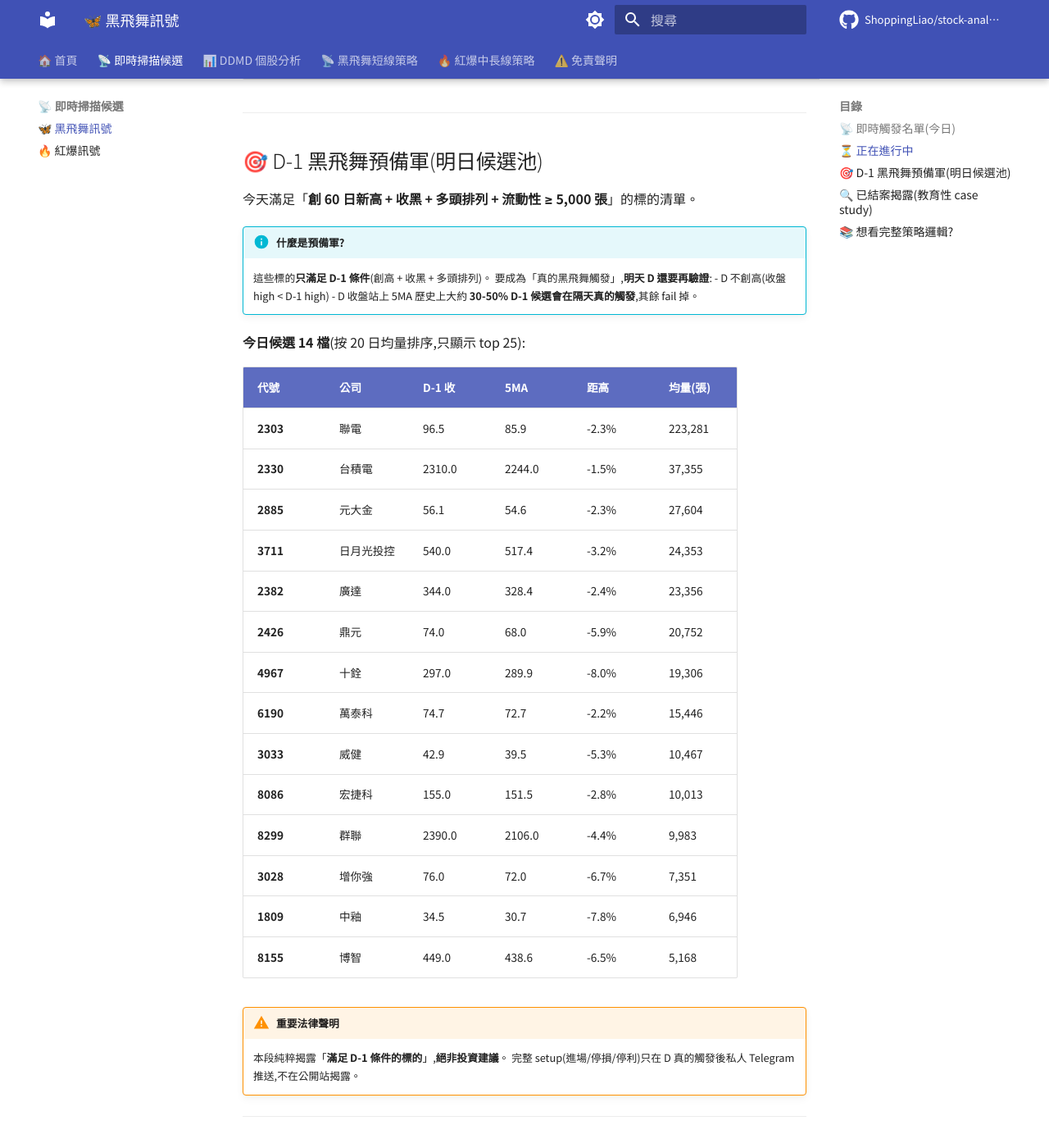
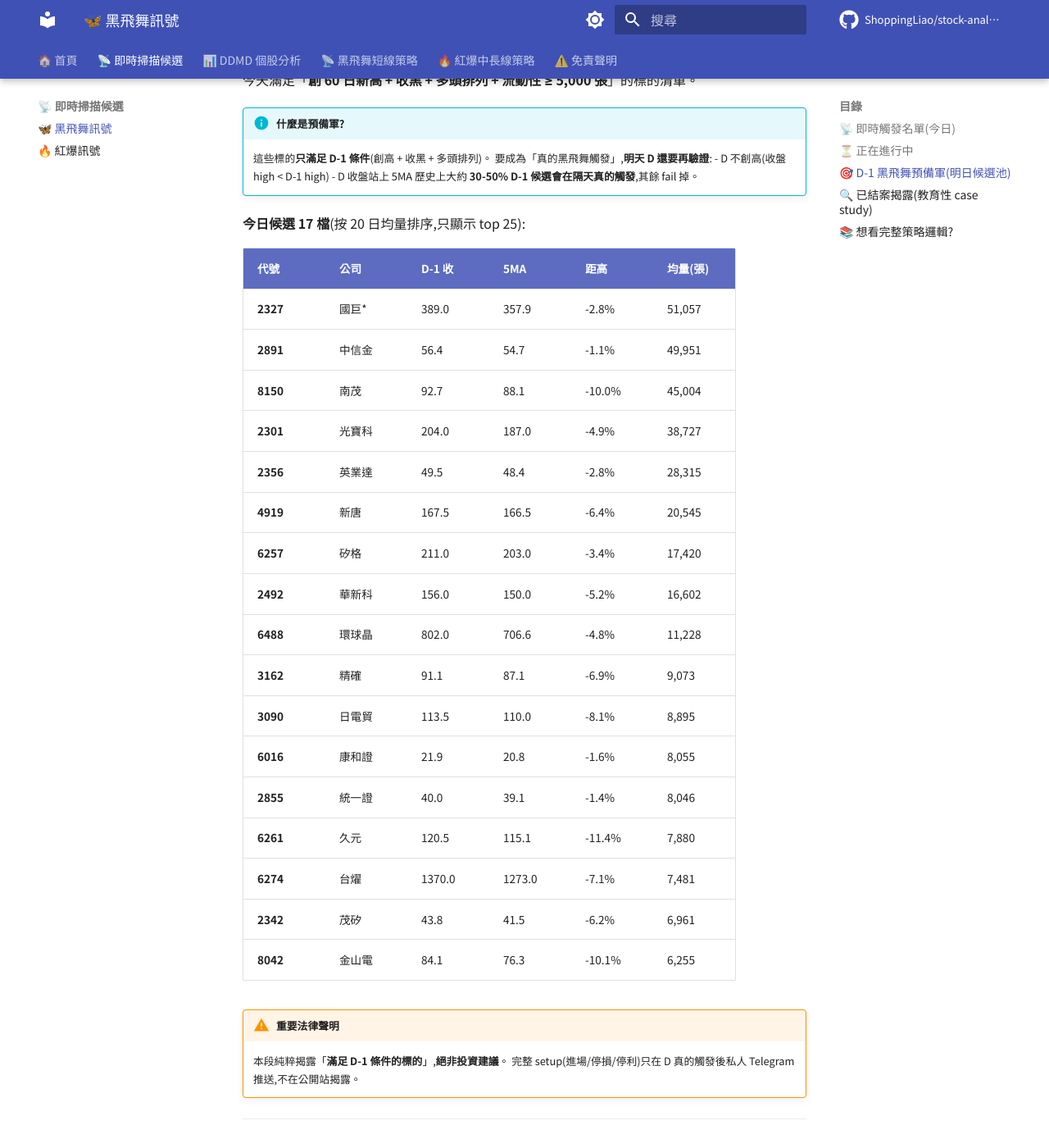
Before and after one commit to ShoppingLiao/stock-analysis-public, an MkDocs documentation site: the page built from docs/signals_black_butterfly.md, in a window 1280 px wide and 1400 px high, scrolled down 1538 px. Shown: the whole window at 82% size. Built offline with MkDocs 1.6.1 and Material for MkDocs 9.7.7, drawn with Linux system fonts in a browser that asks for light colours; comment, search, counter and statistics services are not loaded; some of the changed text lies outside the part shown.

Commit message:
docs(signals): update BB + RB (2026-05-08)

```diff
--- a/docs/signals_black_butterfly.md
+++ b/docs/signals_black_butterfly.md
@@ -32,11 +32,9 @@
 
 | 觸發日 | 代號 | 公司 | TDMD | 進場 | 最新 % | MFE | MAE | 狀態 |
 |--------|------|------|------|------|--------|-----|-----|------|
-| 2026-05-07 | **3042** | 晶技 | **2.25/4** | 162.50 | — | — | — | ⏸️ 待入場 |
-| 2026-05-07 | **6451** | 訊芯-KY | **1.75/4** | 488.00 | — | — | — | ⏸️ 待入場 |
-| 2026-05-07 | **2345** | 智邦 | **0.75/4** | 2550.00 | — | — | — | ⏸️ 待入場 |
-| 2026-05-07 | **1560** | 中砂 | **1.00/4** | 579.00 | — | — | — | ⏸️ 待入場 |
-| 2026-05-06 | **6147** | 頎邦 | **2.75/4** | 175.50 | +9.69% | +9.69% | 5.41% | 🔵 追蹤中 |
+| 2026-05-07 | **3042** | 晶技 | **2.25/4** | 162.50 | -5.23% | +3.38% | -8.92% | 🔵 追蹤中 |
+| 2026-05-07 | **2345** | 智邦 | **0.75/4** | 2550.00 | -6.86% | +-4.90% | -9.61% | 🔵 追蹤中 |
+| 2026-05-07 | **1560** | 中砂 | **1.00/4** | 579.00 | -1.21% | +6.56% | -1.90% | 🔵 追蹤中 |
 
 
 ---
@@ -52,24 +50,27 @@
     - D 收盤站上 5MA
     歷史上大約 **30-50% D-1 候選會在隔天真的觸發**,其餘 fail 掉。
 
-**今日候選 14 檔**(按 20 日均量排序,只顯示 top 25):
+**今日候選 17 檔**(按 20 日均量排序,只顯示 top 25):
 
 | 代號 | 公司 | D-1 收 | 5MA | 距高 | 均量(張) |
 |------|------|--------|-----|------|---------|
-| **2303** | 聯電 | 96.5 | 85.9 | -2.3% | 223,281 |
-| **2330** | 台積電 | 2310.0 | 2244.0 | -1.5% | 37,355 |
-| **2885** | 元大金 | 56.1 | 54.6 | -2.3% | 27,604 |
-| **3711** | 日月光投控 | 540.0 | 517.4 | -3.2% | 24,353 |
-| **2382** | 廣達 | 344.0 | 328.4 | -2.4% | 23,356 |
-| **2426** | 鼎元 | 74.0 | 68.0 | -5.9% | 20,752 |
-| **4967** | 十銓 | 297.0 | 289.9 | -8.0% | 19,306 |
-| **6190** | 萬泰科 | 74.7 | 72.7 | -2.2% | 15,446 |
-| **3033** | 威健 | 42.9 | 39.5 | -5.3% | 10,467 |
-| **8086** | 宏捷科 | 155.0 | 151.5 | -2.8% | 10,013 |
-| **8299** | 群聯 | 2390.0 | 2106.0 | -4.4% | 9,983 |
-| **3028** | 增你強 | 76.0 | 72.0 | -6.7% | 7,351 |
-| **1809** | 中釉 | 34.5 | 30.7 | -7.8% | 6,946 |
-| **8155** | 博智 | 449.0 | 438.6 | -6.5% | 5,168 |
+| **2327** | 國巨* | 389.0 | 357.9 | -2.8% | 51,057 |
+| **2891** | 中信金 | 56.4 | 54.7 | -1.1% | 49,951 |
+| **8150** | 南茂 | 92.7 | 88.1 | -10.0% | 45,004 |
+| **2301** | 光寶科 | 204.0 | 187.0 | -4.9% | 38,727 |
+| **2356** | 英業達 | 49.5 | 48.4 | -2.8% | 28,315 |
+| **4919** | 新唐 | 167.5 | 166.5 | -6.4% | 20,545 |
+| **6257** | 矽格 | 211.0 | 203.0 | -3.4% | 17,420 |
+| **2492** | 華新科 | 156.0 | 150.0 | -5.2% | 16,602 |
+| **6488** | 環球晶 | 802.0 | 706.6 | -4.8% | 11,228 |
+| **3162** | 精確 | 91.1 | 87.1 | -6.9% | 9,073 |
+| **3090** | 日電貿 | 113.5 | 110.0 | -8.1% | 8,895 |
+| **6016** | 康和證 | 21.9 | 20.8 | -1.6% | 8,055 |
+| **2855** | 統一證 | 40.0 | 39.1 | -1.4% | 8,046 |
+| **6261** | 久元 | 120.5 | 115.1 | -11.4% | 7,880 |
+| **6274** | 台燿 | 1370.0 | 1273.0 | -7.1% | 7,481 |
+| **2342** | 茂矽 | 43.8 | 41.5 | -6.2% | 6,961 |
+| **8042** | 金山電 | 84.1 | 76.3 | -10.1% | 6,255 |
 
 !!! warning "重要法律聲明"
     本段純粹揭露「**滿足 D-1 條件的標的**」,**絕非投資建議**。
@@ -87,10 +88,12 @@
     您**會看到很多 ❌ 停損案例,這是正常的**。
     重點不是「每筆都贏」,而是「失敗的小虧 + 勝出的大贏 = 期望值正」。
 
-**統計**:近 30 天 已結案 **2** 筆 — ✅ 停利 0 / ❌ 停損 2 / ⚪ 觀察期過 0
+**統計**:近 30 天 已結案 **4** 筆 — ✅ 停利 1 / ❌ 停損 3 / ⚪ 觀察期過 0
 
 | 觸發日 | 代號 | 公司 | TDMD | DDMD | 進場 | 停損 | 停利 | 結果 | 報酬 | MFE | MAE |
 |--------|------|------|------|------|------|------|------|------|------|-----|-----|
+| 2026-05-07 | **6451** | 訊芯-KY | **1.75** | — | 488.00 | 453.00 | 536.80 | 🟢 ❌ 停損 | -9.63% | +0.41% | -9.63% |
+| 2026-05-06 | **6147** | 頎邦 | **2.75** | [11/20 →](https://shoppingliao.github.io/stock-analysis-public/reports/6147_%E9%A0%8E%E9%82%A6_DDMD_2026-05-06/) | 175.50 | 164.50 | 193.05 | 🔴 ✅ 停利 | +12.82% | +15.38% | 3.42% |
 | 2026-05-05 | **2049** | 上銀 | **1.50** | — | 321.00 | 308.00 | 353.10 | 🟢 ❌ 停損 | -1.71% | +2.18% | -4.05% |
 | 2026-05-05 | **3665** | 貿聯-KY | **1.50** | [18/20 →](https://shoppingliao.github.io/stock-analysis-public/reports/3665_%E8%B2%BF%E8%81%AF_DDMD_2026-05-06/) | 2875.00 | 2800.00 | 3162.50 | 🟢 ❌ 停損 | -4.52% | +0.35% | -9.91% |
 
```
Also changed, not shown: docs/signals_red_burst.md (+15 -1 lines).
